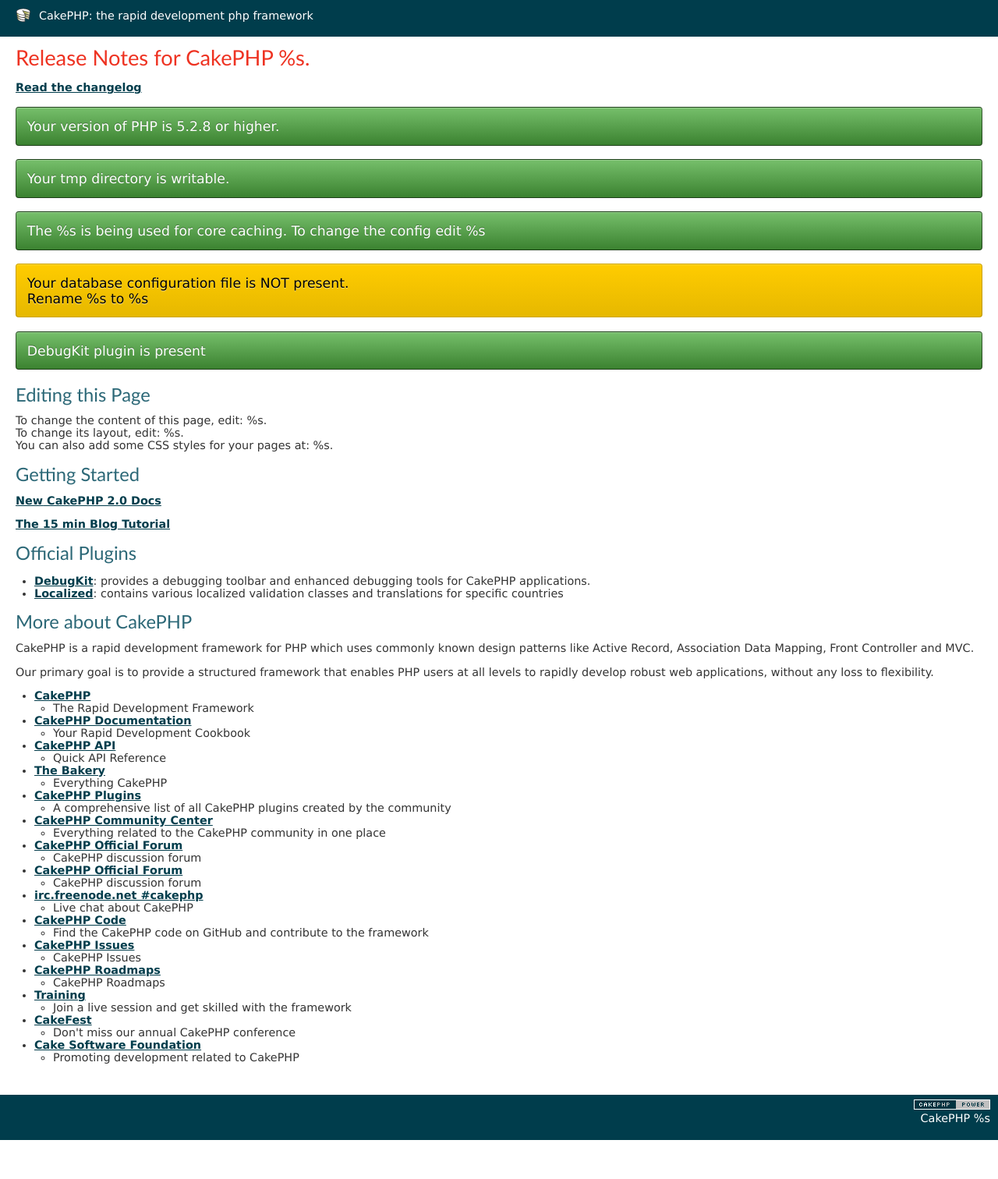
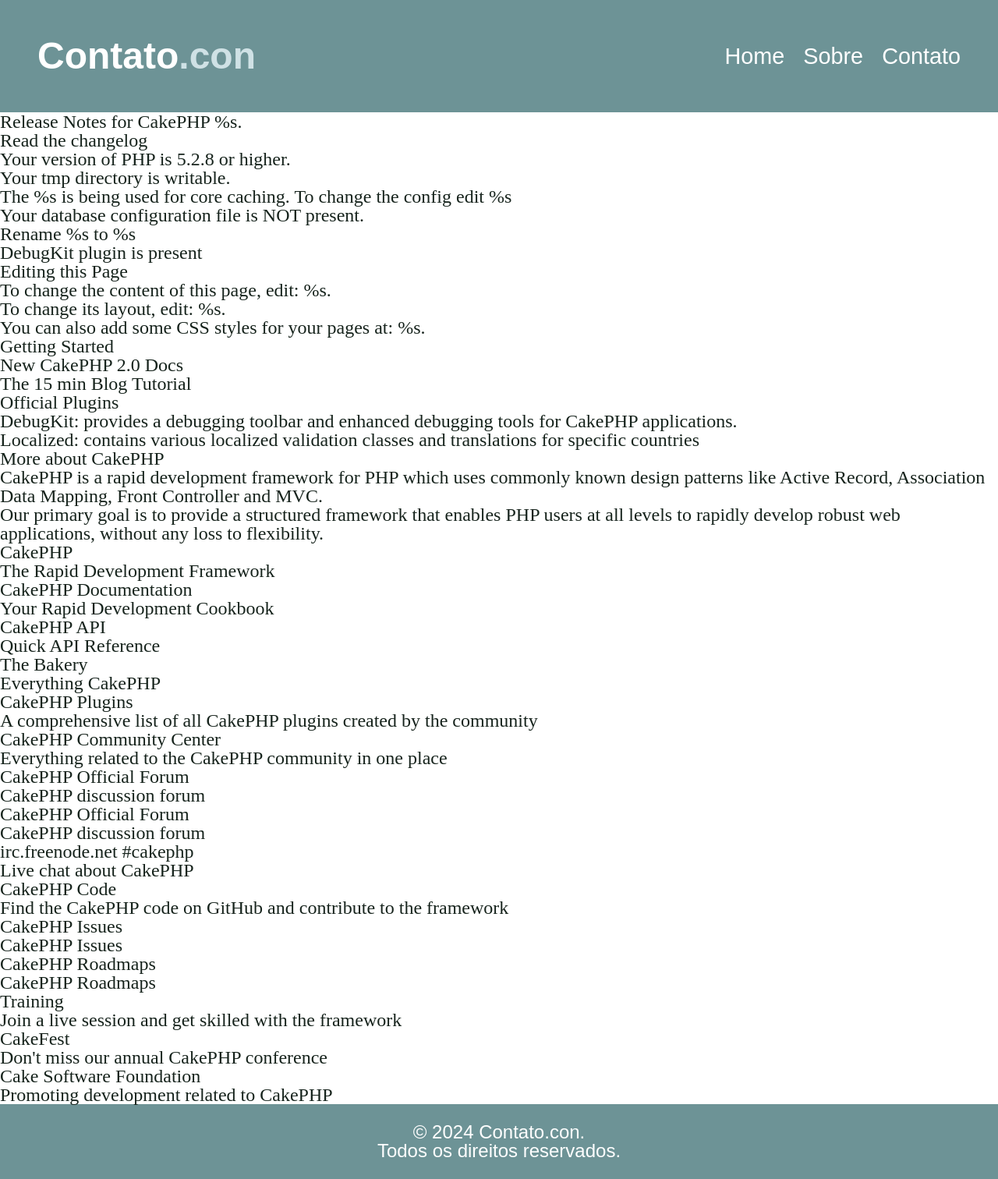
Before and after one commit to biaTrivNic/formulario-contatos-cakephp-admin, a CakePHP app: the page made by www/app/View/Pages/home.ctp in a window 1280 px wide. Shown: the whole page at 78% size. Before the commit the page ends 1462 px from the top, so only its background shows below. Run offline with PHP 8.4 and a stand-in for CakePHP, Linux system fonts and the light colour scheme; the template is opened without the code that fills it, so the values that code supplies are empty; some libraries are stand-ins or nearby versions.

Commit message:
alterando default

```diff
--- a/www/app/View/Layouts/default.ctp
+++ b/www/app/View/Layouts/default.ctp
@@ -22,13 +22,13 @@
 <head>
 	<?php echo $this->Html->charset(); ?>
 	<title>
-		<?php echo $cakeDescription ?>:
-		<?php echo $this->fetch('title'); ?>
+		Contato.con
 	</title>
 	<?php
 		echo $this->Html->meta('icon');
 
-		echo $this->Html->css('cake.generic');
+		echo $this->Html->css('style');
+		echo $this->Html->css('reset');
 
 		echo $this->fetch('meta');
 		echo $this->fetch('css');
@@ -36,28 +36,23 @@
 	?>
 </head>
 <body>
-	<div id="container">
-		<div id="header">
-			<h1><?php echo $this->Html->link($cakeDescription, 'https://cakephp.org'); ?></h1>
-		</div>
+	<header class="header" id="header">
+        <a class="header__logo" href="/">Contato<strong>.con</strong></a>
+        <nav class="header__nav">
+            <a class="header__nav__item" href="/">Home</a>
+            <a class="header__nav__item" href="#">Sobre</a>
+            <a class="header__nav__item" href="messages/add">Contato</a>
+        </nav>
+    </header>
 		<div id="content">
 
 			<?php echo $this->Flash->render(); ?>
 
 			<?php echo $this->fetch('content'); ?>
 		</div>
-		<div id="footer">
-			<?php echo $this->Html->link(
-					$this->Html->image('cake.power.gif', array('alt' => $cakeDescription, 'border' => '0')),
-					'https://cakephp.org/',
-					array('target' => '_blank', 'escape' => false, 'id' => 'cake-powered')
-				);
-			?>
-			<p>
-				<?php echo $cakeVersion; ?>
-			</p>
-		</div>
-	</div>
+    <footer class="footer">
+        <p class="footer__text">&copy; 2024 Contato.con. <br>Todos os direitos reservados.</p>
+    </footer>
 	<?php echo $this->element('sql_dump'); ?>
 </body>
 </html>
```
